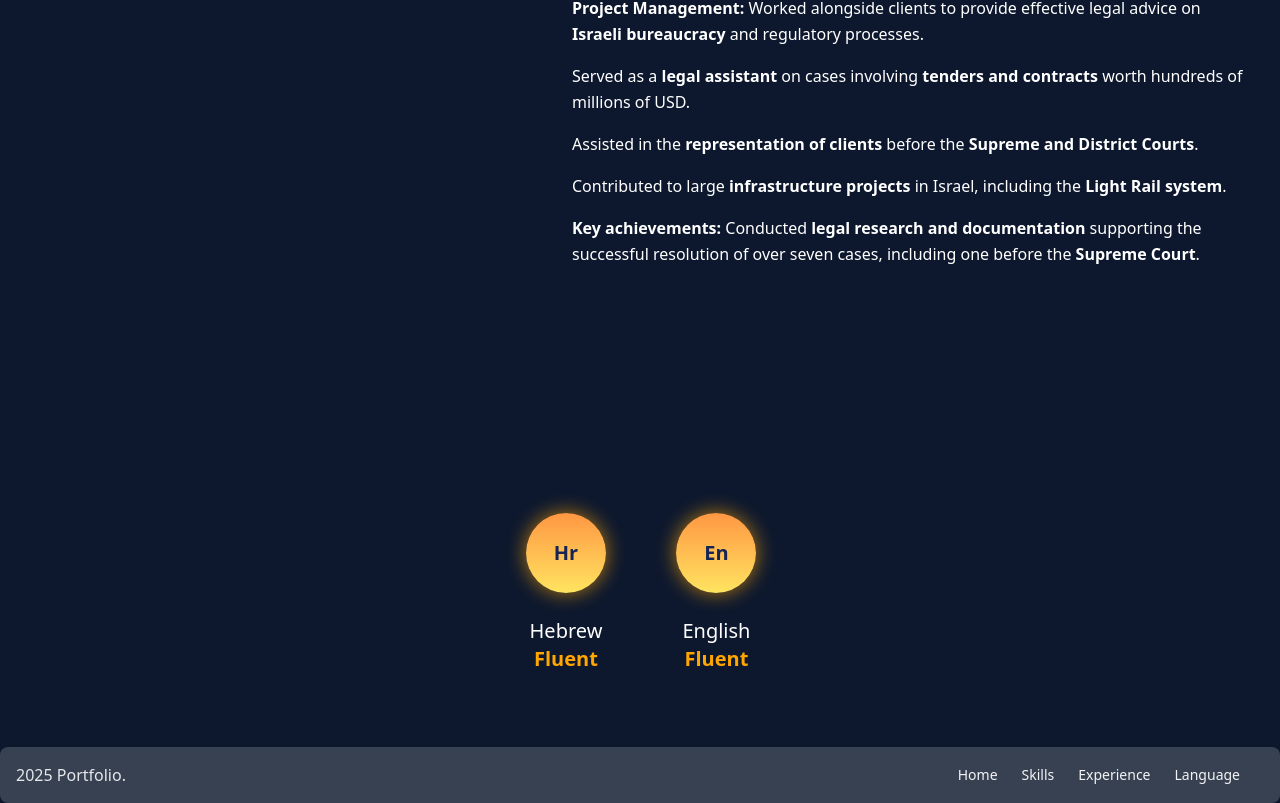
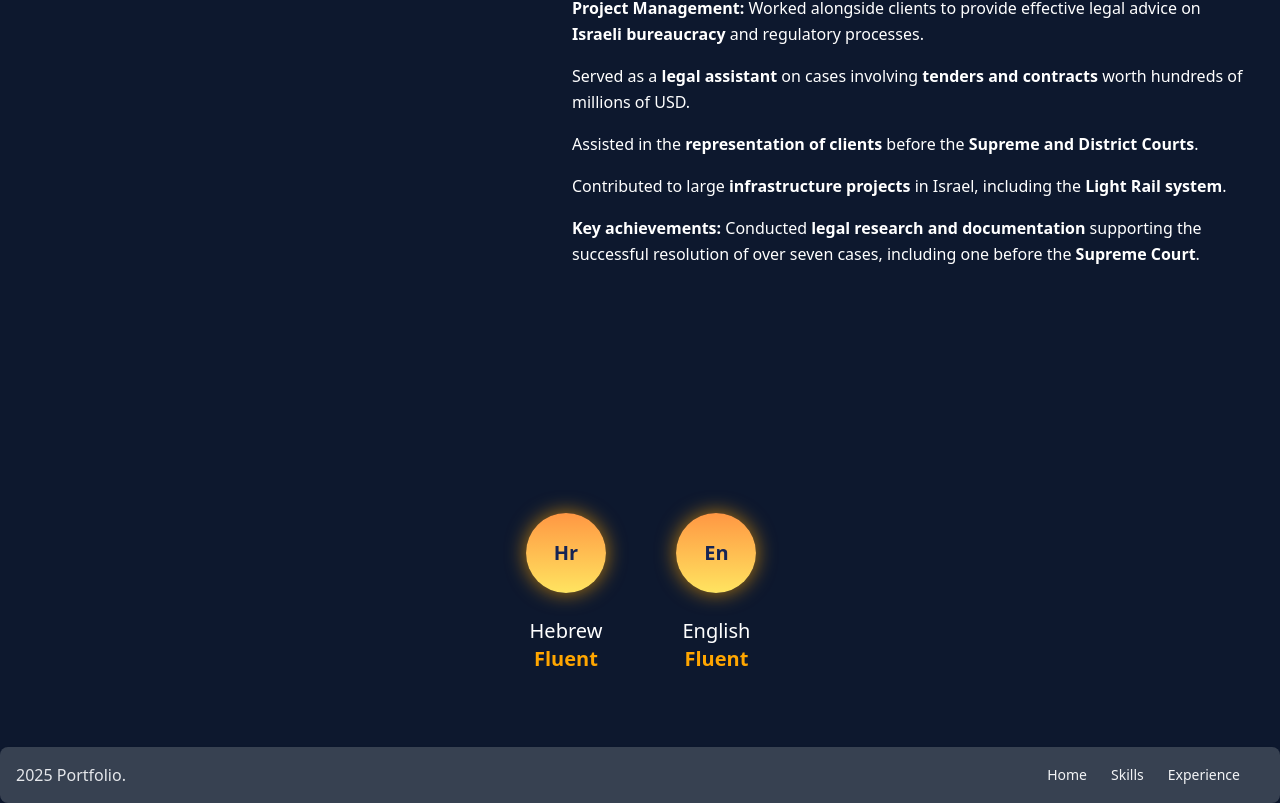
Before and after one commit to MickaelLepicier/Gabriel-Portfolio, a React (Vite) app: page / in a window 1280 px wide. Shown: the part 2199-3002 px from the top of the page. Built offline with nearby package versions, Linux system fonts and the light colour scheme.

Commit message:
chore: remove language from Footer

```diff
--- a/src/components/footer/Footer.jsx
+++ b/src/components/footer/Footer.jsx
@@ -5,7 +5,7 @@ export default function Footer() {
         {name: 'Home', link:'#'},
         {name: 'Skills', link:'#skills'},
         {name: 'Experience', link:'#experience'},
-        {name: 'Language', link:'#language'},
+        // {name: 'Language', link:'#language'},
         // {name: 'Projects', link:'#projects'},
 
     ]
```
